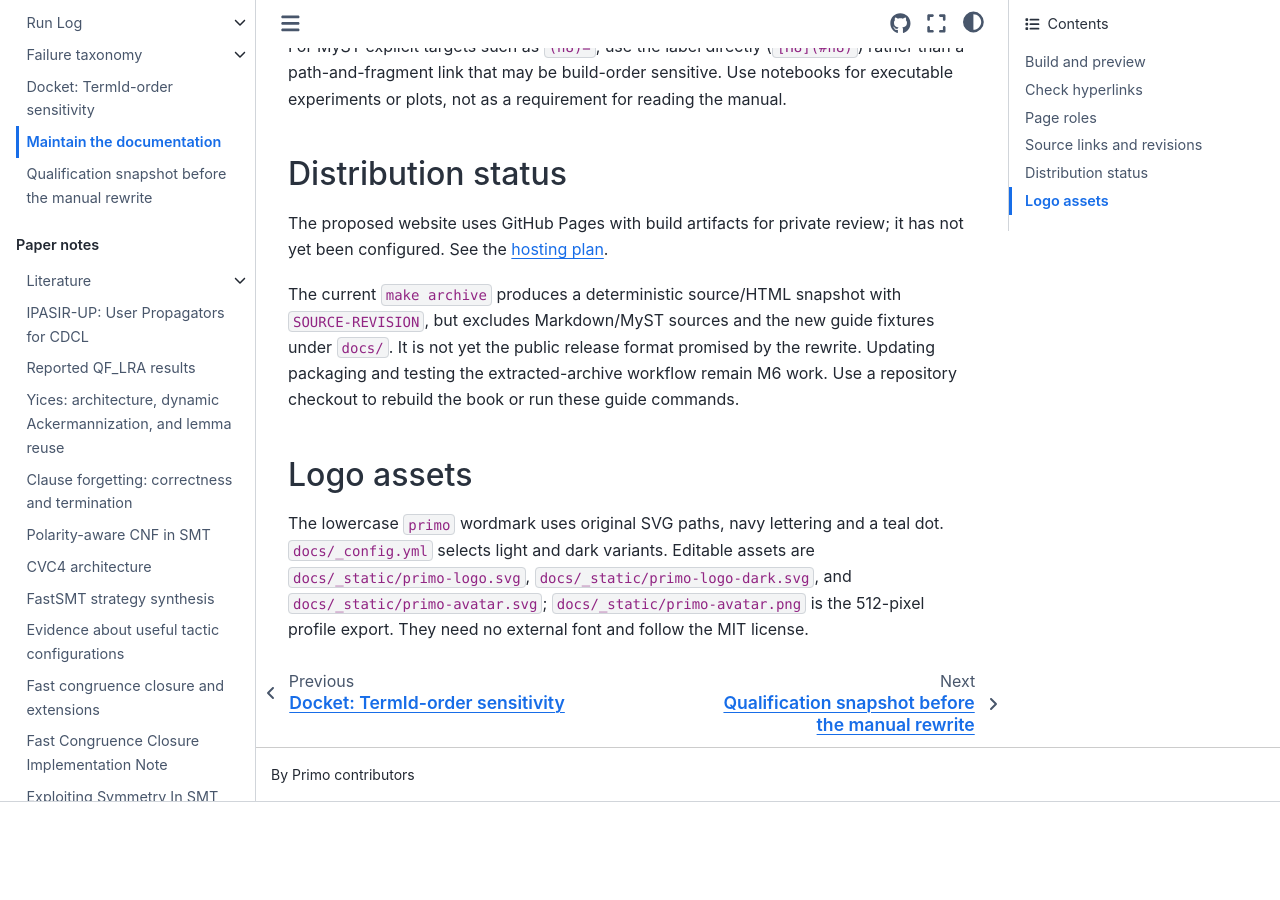
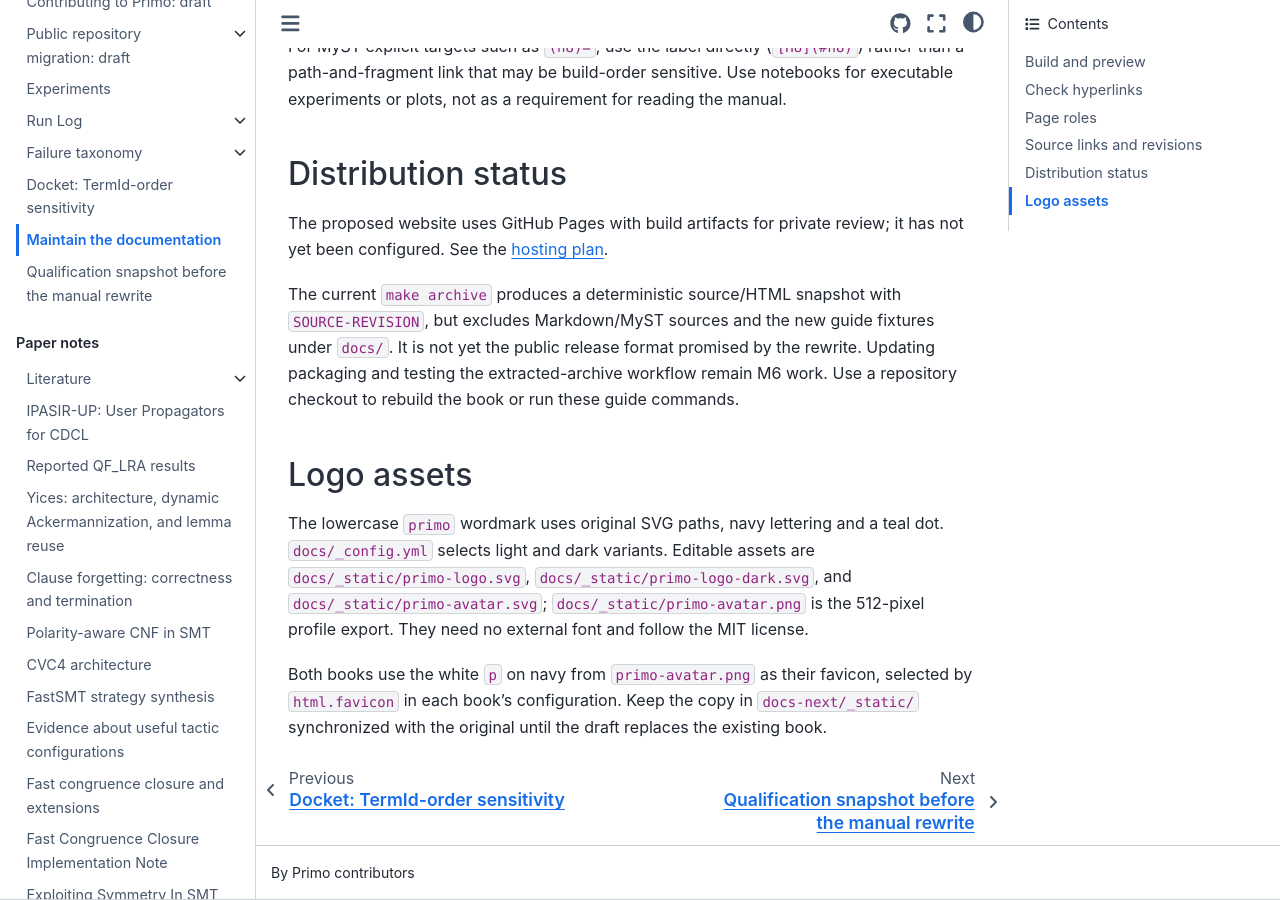
Before and after one commit to primo-solver/primo, a Jupyter Book: the page built from docs/development/documentation.md, in a window 1280 px wide and 900 px high, scrolled down 3825 px. Built offline with Jupyter Book 1.0.4 settings and Sphinx 7.4.7 and the Sphinx Book theme 1.1.4, drawn with Linux system fonts in a browser that asks for light colours; before the commit the page ends 4627 px from its top, so only the background shows below that.

Commit message:
Use the Primo p avatar as the documentation favicon

```diff
--- a/docs/_config.yml
+++ b/docs/_config.yml
@@ -11,6 +11,7 @@
   path_to_book: docs
 
 html:
+  favicon: _static/primo-avatar.png
   use_repository_button: true
   use_issues_button: false
   use_edit_page_button: false
--- a/docs/development/documentation.md
+++ b/docs/development/documentation.md
@@ -183,3 +183,8 @@
 are `docs/_static/primo-logo.svg`, `docs/_static/primo-logo-dark.svg`, and
 `docs/_static/primo-avatar.svg`; `docs/_static/primo-avatar.png` is the
 512-pixel profile export. They need no external font and follow the MIT license.
+
+Both books use the white `p` on navy from `primo-avatar.png` as their favicon,
+selected by `html.favicon` in each book's configuration. Keep the copy in
+`docs-next/_static/` synchronized with the original until the draft replaces
+the existing book.
--- a/docs/documentation-support-map.csv
+++ b/docs/documentation-support-map.csv
@@ -112,3 +112,4 @@
 docs-next/implementation/quantifiers.md,replacement book draft,Review and accept independently before final replacement,Binders; polarity; growing pools; scheduling; tuple orders; budgets; conservative answers; primary paper and thesis mapping; existing invariant regressions,2026-09-28,Primary sources and implementation inspected; documentation checks recorded in review ledger; no fresh solver qualification
 docs-next/leads/quantifier-instantiation.md,replacement book draft,Review and accept independently before final replacement,Entailment filtering and fail masks; bounded resumable work and cancellation; component independence and correctness obligations,2026-09-28,Open and unassigned; reader review and design pending; implementation and evaluation deferred
 docs-next/implementation/models.md,replacement book draft,Review and accept independently before final replacement,Typed values and owning interpretations; base construction; evaluated tuples; fragment domain labels; reverse conversion replay; stable epochs; worked reconstruction; freeze/check/print; existing invariant regressions,2026-09-28,Source and original design contracts inspected; documentation checks recorded in review ledger; no fresh solver qualification
+docs-next/_static/primo-avatar.png,replacement book draft,Keep synchronized with docs/_static/primo-avatar.png,Existing white p on navy avatar used as the favicon in both book configurations,2026-09-28,Identical copy of original asset; generated favicon links checked in both books
```
Also changed, not shown: docs-next/review.md (+2 -1 lines), docs-next/_static/primo-avatar.png (added), 1 other file.
